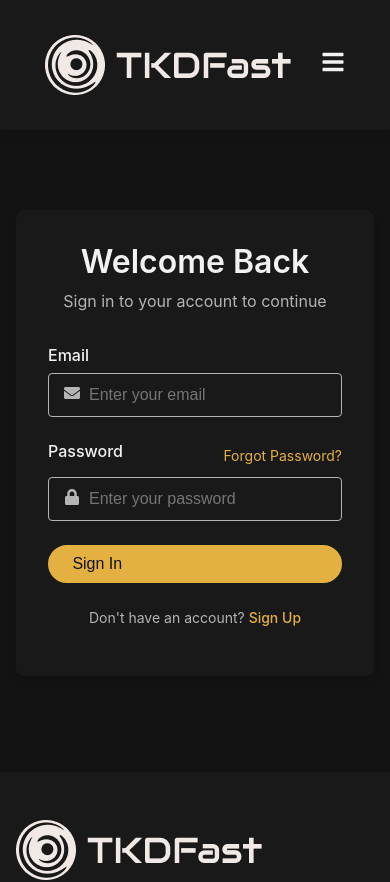
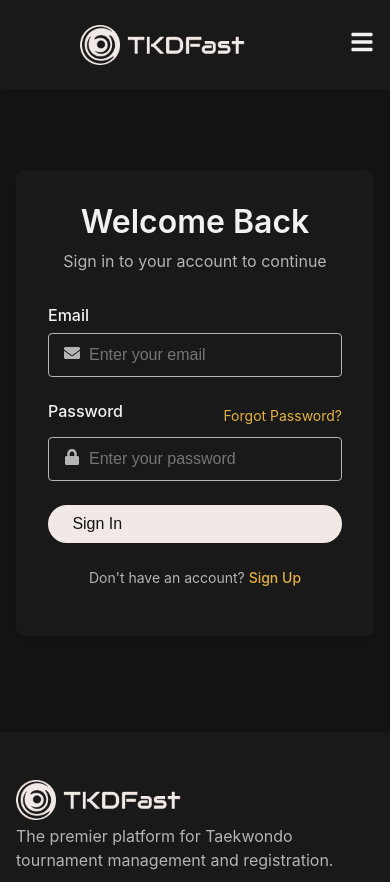
Before and after one commit to Lait82/tkd_fast_frontend, a React (Vite) app: page /login in a window 390 px wide. Shown: the top 882 px of the page. Built offline with nearby package versions, Linux system fonts and the light colour scheme.

Commit message:
Update: react version. Change: Hero component. Update: Navbar. Add: typografy del logo para el texto.

```diff
--- a/index.html
+++ b/index.html
@@ -9,6 +9,7 @@
     <link rel="preconnect" href="https://fonts.googleapis.com">
     <link rel="preconnect" href="https://fonts.gstatic.com" crossorigin>
     <link href="https://fonts.googleapis.com/css2?family=Inter:wght@400;500;600;700&display=swap" rel="stylesheet">
+    <link href="https://fonts.googleapis.com/css2?family=Audiowide&display=swap" rel="stylesheet">
   </head>
   <body>
     <div id="root"></div>
--- a/src/components/Header.tsx
+++ b/src/components/Header.tsx
@@ -4,7 +4,7 @@ import { useState } from "react"
 import { Link } from "react-router-dom"
 import { FaBars, FaTimes } from "react-icons/fa"
 import { useAuth } from "../context/AuthContext"
-import {User, LogIn} from "lucide-react"
+import { User, LogIn } from "lucide-react"
 import "../styles/Header.css"
 import ButtonLink from "./ButtonLink"
 import Button from "./Button"
@@ -19,7 +19,7 @@ const Header = () => {
 
   return (
     <header className="header">
-      <div className="container header-container">
+      <div className="header-container">
         <Link to="/" className="logo">
           <img src="/logo.png" alt="TKD Fast" className="logo-img" />
         </Link>
@@ -32,30 +32,31 @@ const Header = () => {
           <ul className="nav-list">
             <li className="nav-item">
               <Link to="/" className="nav-link" onClick={() => setIsOpen(false)}>
-                Home
+                Inicio
               </Link>
             </li>
             <li className="nav-item">
               <Link to="/about" className="nav-link nav-link-green" onClick={() => setIsOpen(false)}>
-                About
+                Nosotros
               </Link>
             </li>
             <li className="nav-item">
               <Link to="/tournaments" className="nav-link nav-link-blue" onClick={() => setIsOpen(false)}>
-                  Tournaments
+                Torneos
               </Link>
             </li>
             <li className="nav-item">
               <Link to="/contact" className="nav-link nav-link-red" onClick={() => setIsOpen(false)}>
-                Contact
+                Contacto
               </Link>
             </li>
           </ul>
+        </nav>
 
         <div className="auth-buttons">
           {isAuthenticated ? (
             <Button variant="secondary" onClick={logout}>
-                Logout
+              Cerrar Sesión
             </Button>
           ) : (
             <>
@@ -66,7 +67,7 @@ const Header = () => {
                 className="btn-base btn-secondary"
                 onClick={() => setIsOpen(false)}
               >
-                  Login
+                Inicia Sesión
               </ButtonLink>
               <ButtonLink
                 to="/signup"
@@ -74,14 +75,11 @@ const Header = () => {
                 onClick={() => setIsOpen(false)}
                 iconLeft={<User size={22} />}
               >
-                  Sign Up
+                Regístrate
               </ButtonLink>
-
-
             </>
           )}
         </div>
-        </nav>
       </div>
     </header>
   )
--- a/src/pages/Landing.tsx
+++ b/src/pages/Landing.tsx
@@ -6,6 +6,7 @@ import FeatureCard from "../components/FeatureCard"
 import "../styles/Landing.css"
 import ButtonLink from "@/components/ButtonLink"
 import { Zap } from "lucide-react"
+import TypeIt from "typeit-react"
 
 const Landing = () => {
   return (
@@ -16,9 +17,23 @@ const Landing = () => {
         <section className="hero">
           <div className="container hero-container">
             <div className="hero-content">
-              <h1>Organizá. Invitá. Competí.</h1>
+              <h1>
+                Con <span className="logo-font">TKDFast</span> podés:
+              </h1>
+                <TypeIt
+                  as={"h1"}
+                  options={{
+                    loop:true
+                  }}
+                  getBeforeInit={(instance) => {
+                    instance.type("<span class='text-yellow'>></span> Invitar Maestros").pause(750).delete(8).pause(500).type("Instructores").pause(600).delete(18).pause(460).type("scribir Competidores").pause(950).delete(22).pause(700).type("Armar Llaves.");
+
+                    // Remember to return it!
+                    return instance;
+                  }}
+                />
               <p>
-                La forma más rápida y simple de gestionar torneos de Taekwondo. Registrá usuarios, cargá competidores, y compartí las llaves en tiempo real.
+                La forma más rápida y simple de gestionar torneos de Taekwondo. Invitá usuario.
               </p>
               <div className="hero-buttons">
                 <ButtonLink to="/signup" className="font-bold">
@@ -42,7 +57,7 @@ const Landing = () => {
         <section className="features">
           <div className="container">
             <div className="section-header">
-              <h2>¿Por qué elegir TKD Fast?</h2>
+              <h2>¿Por qué elegir <span className="logo-font">TKDFast</span>?</h2>
               <p>Esto recién empieza. Estamos construyendo la herramienta que moderniza la forma de organizar torneos, y vos podés ser parte desde el primer día.
               </p>
             </div>
--- a/src/styles/Auth.css
+++ b/src/styles/Auth.css
@@ -1,5 +1,5 @@
 .auth-page {
-  padding-top: calc(130px + 3rem); /* Header height */
+  padding-top: calc(90px + 3rem); /* Header height */
   min-height: 100vh;
   display: flex;
   flex-direction: column;
--- a/src/styles/Dashboard.css
+++ b/src/styles/Dashboard.css
@@ -1,5 +1,5 @@
 .dashboard-page {
-  padding-top: 130px; /* Header height */
+  padding-top: 90px; /* Header height */
   min-height: 100vh;
   display: flex;
   flex-direction: column;
--- a/src/styles/Header.css
+++ b/src/styles/Header.css
@@ -10,36 +10,34 @@
 
 .header-container {
   display: flex;
-  /* justify-content: space-between; */
-  justify-content: space-evenly;
   align-items: center;
-  padding: 1rem;
-  height: 130px;
+  justify-content: space-around;
+  padding: 0 2rem;
+  height: 90px;
+  width: 100%;
 }
 
 .logo {
   display: flex;
   align-items: center;
-  gap: 0.5rem;
-  color: var(--color-text);
-  font-weight: 700;
-  font-size: 1.5rem;
+  margin-left: 4rem;
 }
 
 .logo-img {
-  /* height: 40px; */
+  height: 40px;
 }
 
 .nav {
   display: flex;
   align-items: center;
-  gap: 2rem;
 }
 
 .nav-list {
   display: flex;
   list-style: none;
   gap: 1.5rem;
+  margin: 0;
+  padding: 0;
 }
 
 .nav-link {
@@ -51,12 +49,15 @@
 .nav-link:hover {
   color: var(--color-yellow);
 }
+
 .nav-link-green:hover {
   color: var(--color-accentgreen);
 }
+
 .nav-link-blue:hover {
   color: var(--color-accentblue);
 }
+
 .nav-link-red:hover {
   color: var(--color-accentred);
 }
@@ -64,6 +65,7 @@
 .auth-buttons {
   display: flex;
   gap: 1rem;
+  /* margin-left: 2rem; */
 }
 
 .mobile-toggle {
@@ -73,13 +75,18 @@
 }
 
 @media (max-width: 768px) {
+  .header-container {
+    padding: 0 1rem;
+  }
+
   .mobile-toggle {
     display: block;
+    margin-left: auto;
   }
 
   .nav {
     position: fixed;
-    top: 130px;
+    top: 90px;
     left: 0;
     width: 100%;
     height: 0;
@@ -88,10 +95,11 @@
     overflow: hidden;
     transition: height 0.3s ease;
     z-index: 999;
+
   }
 
   .nav-open {
-    height: calc(100vh - 130px);
+    height: calc(100vh - 90px);
     padding: 2rem 1rem;
   }
 
@@ -106,14 +114,13 @@
   }
 
   .auth-buttons {
+    display: none;
+  }
+
+  .nav-open ~ .auth-buttons {
+    display: flex;
     flex-direction: column;
     width: 100%;
-    gap: 1rem;
-  }
-
-  .auth-buttons a,
-  .auth-buttons button {
-    width: 100%;
-    text-align: center;
+    margin: 1rem 0 0 0;
   }
 }
--- a/src/styles/Landing.css
+++ b/src/styles/Landing.css
@@ -1,5 +1,5 @@
 .landing-page {
-  padding-top: 130px; /* Header height */
+  padding-top: 90px; /* Header height */
 }
 
 /* Hero Section */
--- a/src/styles/index.css
+++ b/src/styles/index.css
@@ -83,31 +83,35 @@ a:hover {
   font-size: 1rem;
   cursor: pointer;
   transition: all 0.2s ease;
-  border: 2px solid var(--color-yellow);
+  border: 2px solid var(--color-neutrallight);
   display: inline-flex;
   align-items: center;
   text-decoration: none;
 }
+.logo-font{
+  font-family: 'Audiowide', 'Nunito';
+  font-weight: 400;
+}
 
 
 .btn-primary {
-  background-color: var(--color-yellow);
-  color: #111;
+  background-color: var(--color-neutrallight);
+  color: var(--color-background);
 }
 
 .btn-primary:hover {
   background-color: transparent;
-  color: var(--color-yellow);
+  color: var(--color-text);
 }
 
 .btn-secondary {
   background-color: transparent;
-  color: var(--color-yellow);
+  color: var(--color-text);
 }
 
 .btn-secondary:hover {
-  background-color: var(--color-yellow);
-  color: #111;
+  background-color: var(--color-neutrallight);
+  color: var(--color-background);
 }
 
 .btn-warning {
```
Also changed, not shown: package.json (+4 -3 lines), 1 other file (tests, documents, lock files or other folders). Lines whose indentation alone changed are shown as unchanged.
